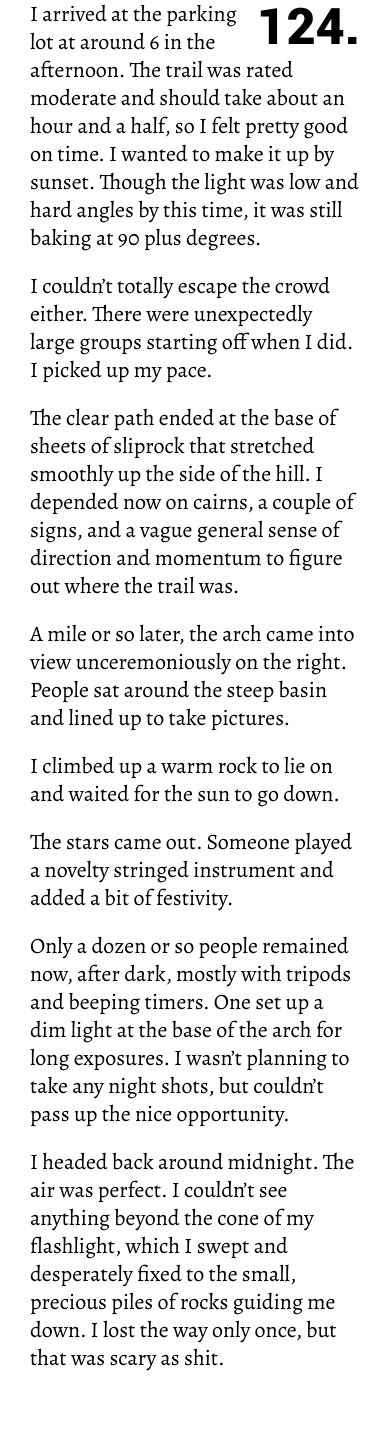
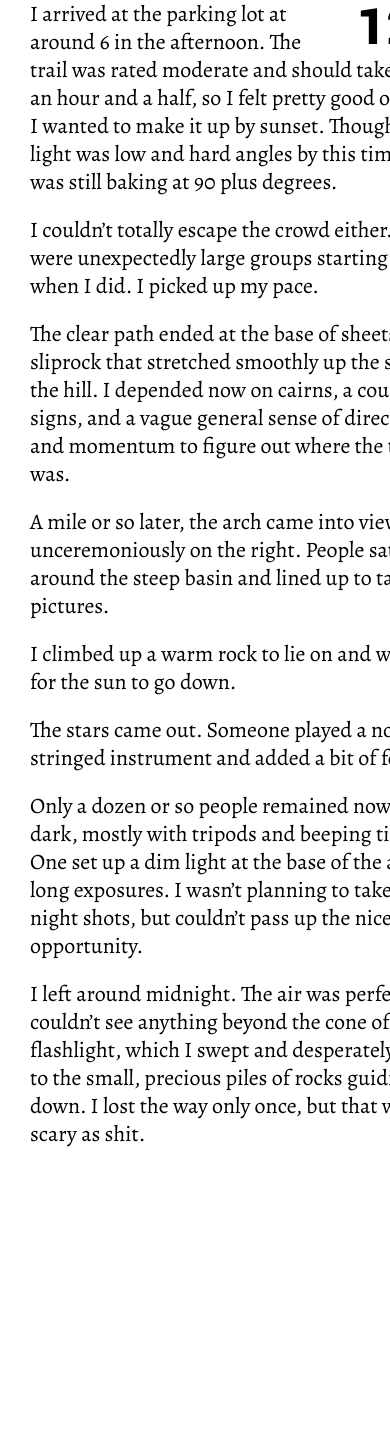
Before and after one commit to fv231/blog, a Jekyll site: the page built from _posts/2017-08-26-124.md, in a window 390 px wide. Shown: the part 308-1740 px from the top of the page. Built offline with Jekyll 4.4.1, drawn with Linux system fonts in a browser that asks for light colours; after the commit the page ends 1516 px from its top, so only the background shows below that.

Commit message:
Clean up CSS

```diff
--- a/_layouts/post.html
+++ b/_layouts/post.html
@@ -12,11 +12,3 @@
   </p>
   {{ content }}
 </div>
-
-<div class="nav">
-  <p>Next</p>
-  <p>Previous</p>
-  <p>Random</p>
-  <p>Home</p>
-  <p>heysup@withrye.com</p>
-</div>
--- a/_posts/2017-08-26-124.md
+++ b/_posts/2017-08-26-124.md
@@ -12,4 +12,4 @@
 
 Only a dozen or so people remained now, after dark, mostly with tripods and beeping timers. One set up a dim light at the base of the arch for long exposures. I wasn't planning to take any night shots, but couldn't pass up the nice opportunity.
 
-I headed back around midnight. The air was perfect. I couldn't see anything beyond the cone of my flashlight, which I swept and desperately fixed to the small, precious piles of rocks guiding me down. I lost the way only once, but that was scary as shit.
+I left around midnight. The air was perfect. I couldn't see anything beyond the cone of my flashlight, which I swept and desperately fixed to the small, precious piles of rocks guiding me down. I lost the way only once, but that was scary as shit.
--- a/style.css
+++ b/style.css
@@ -1,23 +1,23 @@
 *
-{ border:0; padding:0; margin:0; box-sizing:border-box; }
+{ border:0; padding:0; margin:0; xbox-sizing:border-box; }
 
-html, body, .wrapper, .text
+html, body, .wrapper
 { height:100%; }
 
 a
 { text-decoration:none; color:black; }
 
 .wrapper
-{  }
+{ display:flex; }
 
 .picture
-{ float:left; position:fixed; height:calc(100% - 40px); width:calc(100% - 470px); background-size:cover; background-position:center center; border:10px solid black; margin:20px; }
+{ flex:1 0 auto; background-size:cover; background-position:center center; border:10px solid black; margin:20px; }
 
 .picture img
 { display:none; }
 
 .text
-{ float:right; width:450px; padding:20px 20px 0; font:22px/28px 'Alegreya', serif; }
+{ width:430px; font:22px/28px 'Alegreya', serif; overflow:scroll; padding:20px 20px 0 0; }
 
 .text p
 { padding:0 0 20px 0; }
@@ -25,24 +25,18 @@
 .text .title
 { font:56px/56px 'Yantramanav', sans-serif; float:right; padding:0 0 0 20px; clear:right; }
 
-.nav
-{ font:56px/56px 'Yantramanav', sans-serif; display:none; }
-
 
 @media only screen and (max-width:700px)
 {
-  .html, body, .wrapper, .text
-  { height:auto; }
-
   .wrapper
-  { display:block; max-width:420px; margin:0 auto; padding:0 20px; }
+  { display:block; max-width:450px; margin:0 auto; padding:0 20px; }
 
   .picture
-  { float:none; position:relative; width:100%; margin:20px 0 0; height:auto; }
+  { margin:20px 0 0; }
 
   .picture img
   { display:block; width:100%; }
 
   .text
-  { float:none; padding:20px 10px 40px; width:100%; }
+  { padding:20px 10px 40px; }
 }
```
Also changed, not shown: index.html (+0 -8 lines).
